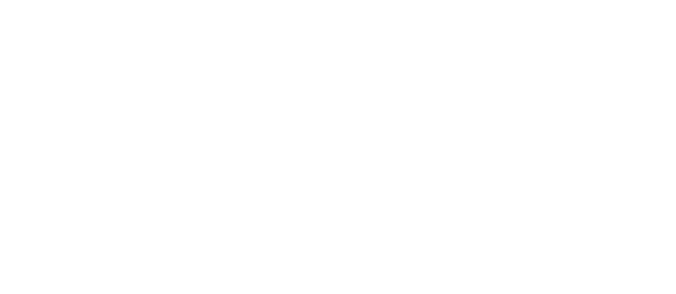
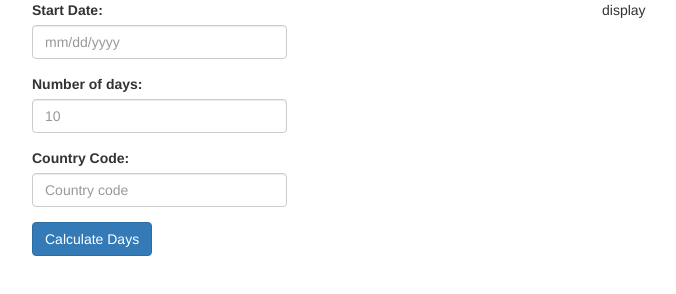
Before and after one commit to rsobrado/number8-FE-Test, a plain HTML site: page index.html in a window 1280 px wide. Shown: the whole page, without its empty margins (53-729 px from the left). Drawn offline with nearby package versions, Linux system fonts and the light colour scheme.

Commit message:
Layout and UI implemented

```diff
--- a/index.html
+++ b/index.html
@@ -5,8 +5,42 @@
 		<meta name="viewport" content="width=device-width, initial-scale=1">
 		<title>Number8 - Calendar FE Test</title>
 		<link rel="stylesheet" href="css/styles.css">
+		<link href="https://maxcdn.bootstrapcdn.com/bootstrap/3.3.7/css/bootstrap.min.css" rel="stylesheet" integrity="sha384-BVYiiSIFeK1dGmJRAkycuHAHRg32OmUcww7on3RYdg4Va+PmSTsz/K68vbdEjh4u" crossorigin="anonymous">
 	</head>
 	<body>
+	<div class="container">
+		<form >
+			<div class="col-md-6 ">
+				<div class="row">
+					<div class="col-md-6 form-group">
+					<label for="date">Start Date:</label>
+						<input type="text" class="form-control" id="date" placeholder="mm/dd/yyyy">
+					</div>
+				</div>
+				<div class="row">
+					<div class="col-md-6 form-group">
+						<label for="days">Number of days: </label>
+						<input type="text" class="form-control" id="days" placeholder="10">
+					</div>
+				</div>
+				<div class="row">
+					<div class="col-md-6 form-group">
+						<label for="code">Country Code: </label>
+						<input type="text" class="form-control" id="code" placeholder="Country code">
+					</div>
+				</div>
+				<div class="row">
+					<div class="col-md-12 form-group">
+	  				<button type="button" class="btn btn-primary submit"><i class="fa fa-paper-plane" aria-hidden="true"></i>  Calculate Days</button>
+  				</div>
+				</div>
+			</div>
+			<div class="col-md-6">
+				display
+			</div>
+		</form>
+	</div>
+
 		<script src="js/main.js"></script>
 	</body>
 </html>
```
Lines whose indentation alone changed are shown as unchanged.
